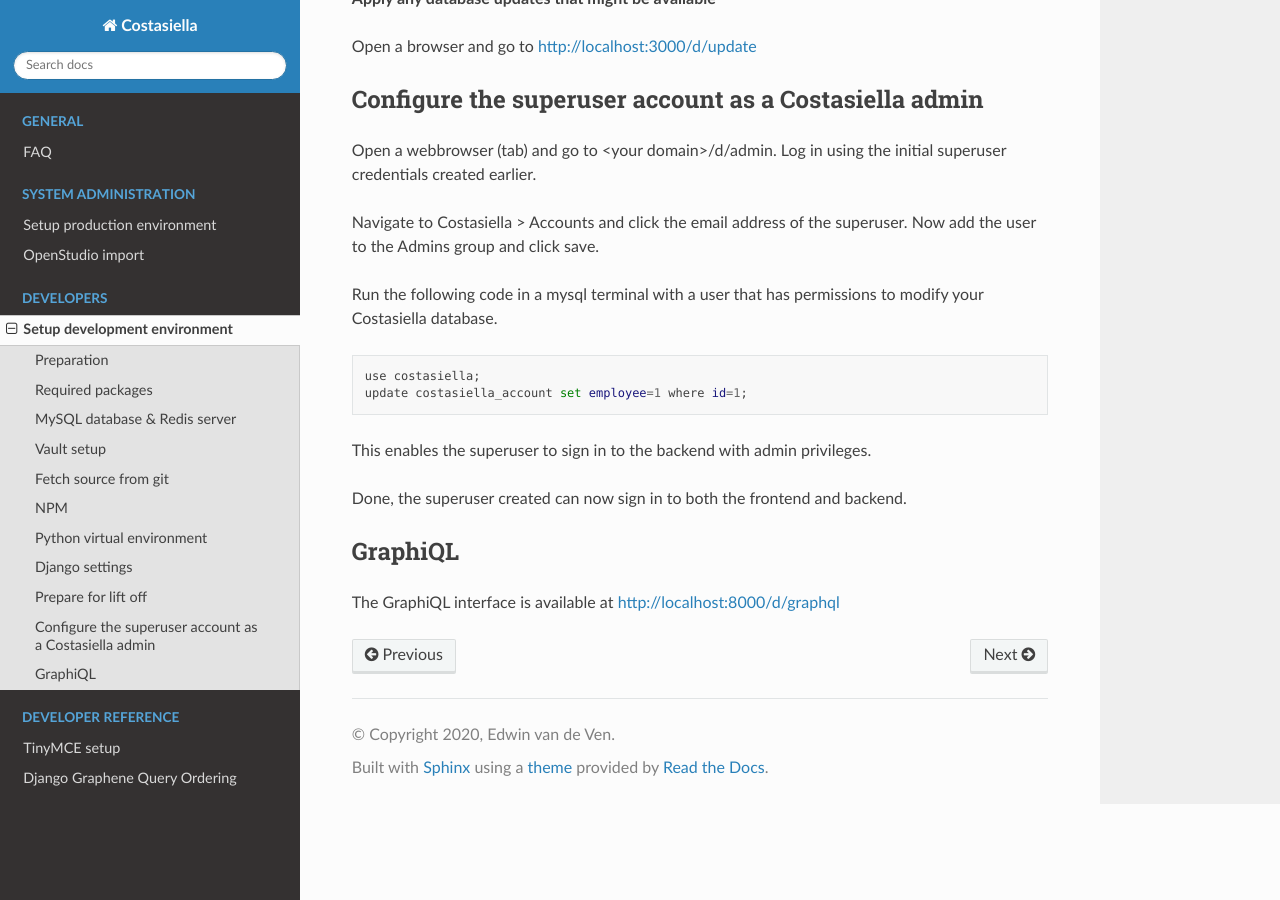
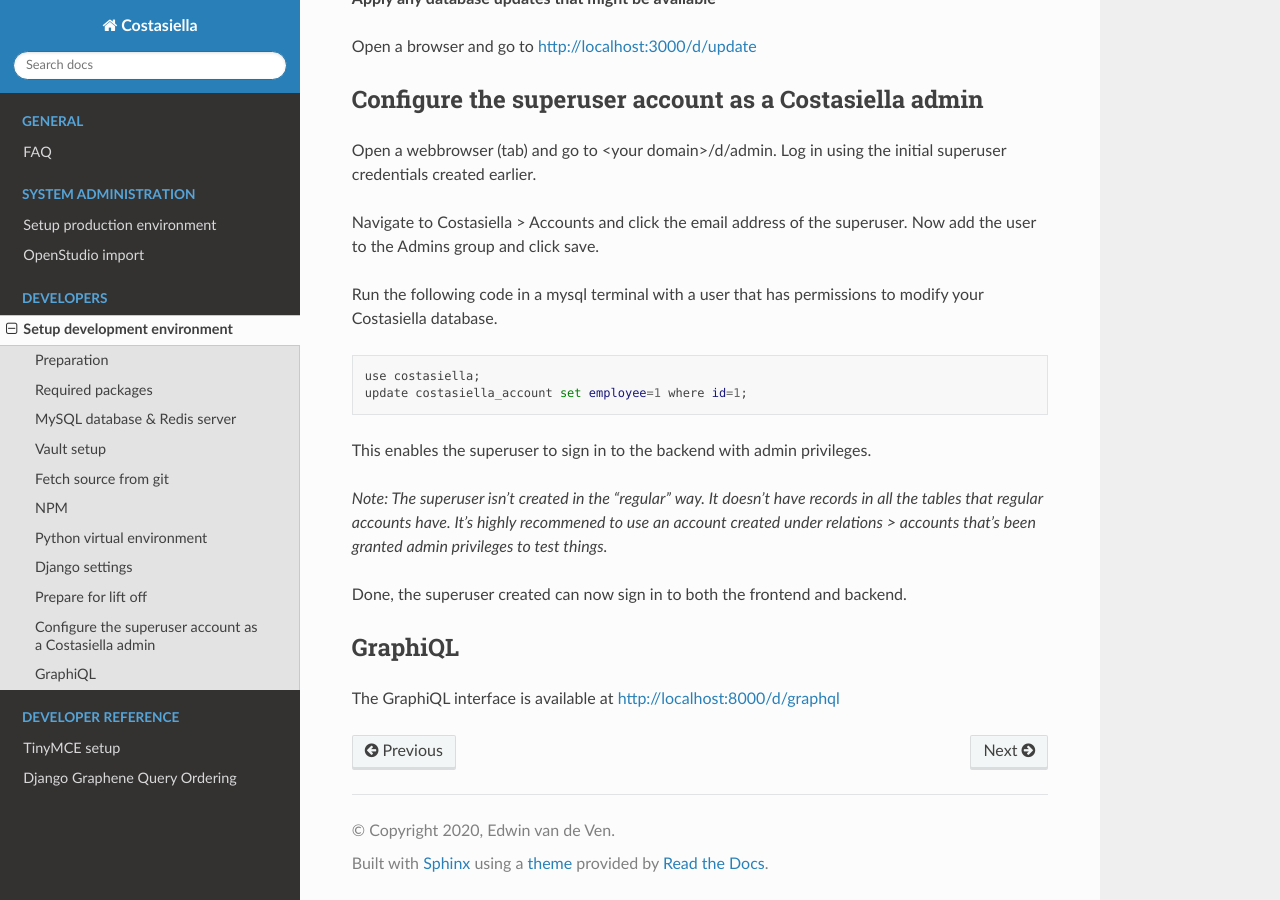
Before and after one commit to costasiella/costasiella_docs, a Sphinx documentation site: the page built from source/developer/setup_development_environment.rst, in a window 1280 px wide and 900 px high, scrolled down 3720 px. Built offline with Sphinx 7.4.7 and the Read the Docs theme 2.0.0, drawn with Linux system fonts in a browser that asks for light colours.

Commit message:
Include note about super user
It's not a "complete" account

```diff
--- a/source/developer/setup_development_environment.rst
+++ b/source/developer/setup_development_environment.rst
@@ -203,6 +203,9 @@
 
 This enables the superuser to sign in to the backend with admin privileges.
 
+*Note: The superuser isn't created in the "regular" way. It doesn't have records in all the tables that regular accounts have.
+It's highly recommened to use an account created under relations > accounts that's been granted admin privileges to test things.*
+
 Done, the superuser created can now sign in to both the frontend and backend.
 
 GraphiQL
--- a/source/sysadmin/setup_production_environment.rst
+++ b/source/sysadmin/setup_production_environment.rst
@@ -520,6 +520,9 @@
 
 This enables the superuser to sign in to the backend with admin privileges.
 
+*Note: The superuser isn't created in the "regular" way. It doesn't have records in all the tables that regular accounts have.
+It's highly recommened to use an account created under relations > accounts that's been granted admin privileges to manage Costasiella.*
+
 Create additional admin accounts
 ---------------------------------
 
```
